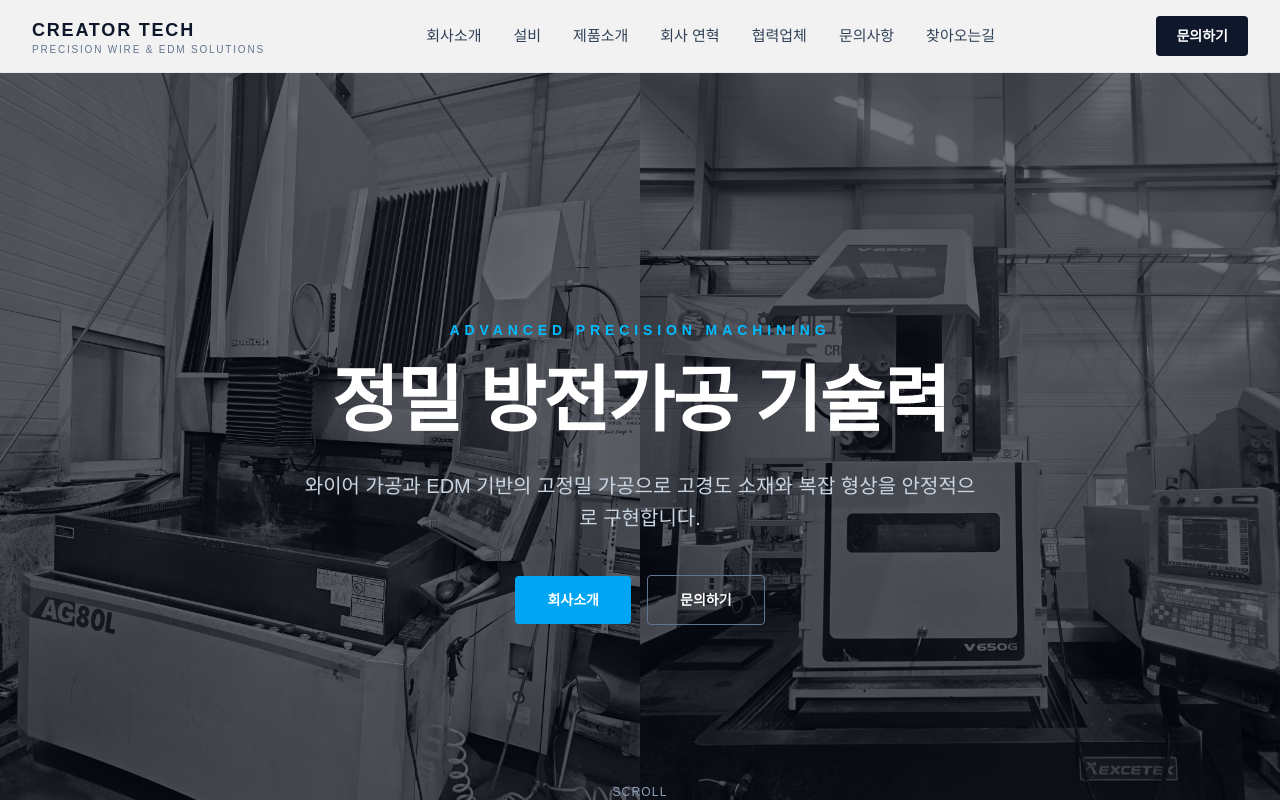
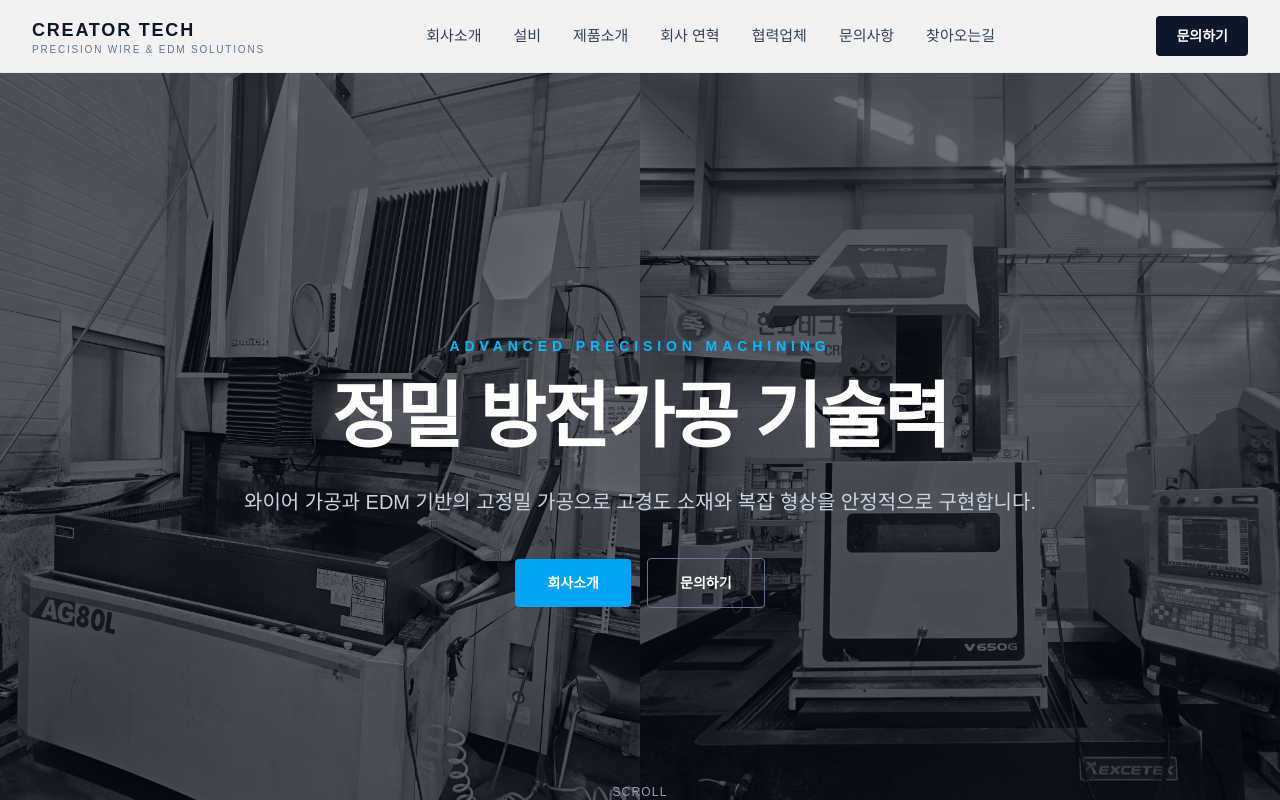
Before and after one commit to ctr645/creator-corporate-website, a React (Vite) app: page / in a window 1280 px wide. Shown: the top 800 px of the page. Built offline with nearby package versions, Linux system fonts and the light colour scheme.

Commit message:
style: Hero 섹션 텍스트 레이아웃 개선

```diff
--- a/src/sections/Hero.jsx
+++ b/src/sections/Hero.jsx
@@ -45,7 +45,7 @@ export default function Hero() {
           <h1 className="text-4xl font-bold leading-tight tracking-tight text-white sm:text-5xl md:text-6xl lg:text-7xl">
             {title}
           </h1>
-          <p className="mx-auto mt-6 max-w-2xl text-base leading-relaxed text-slate-300 sm:text-lg md:text-xl">
+          <p className="mx-auto mt-6 max-w-4xl text-base leading-relaxed text-slate-300 sm:text-lg md:text-xl">
             {subtitle}
           </p>
           <div className="mt-10 flex flex-col items-center justify-center gap-4 sm:flex-row">
```
